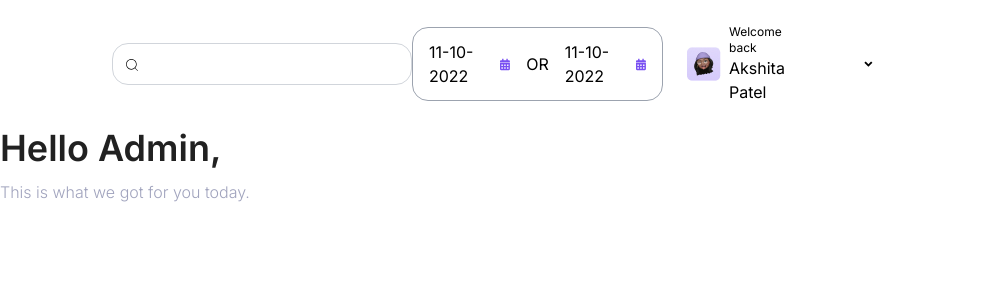
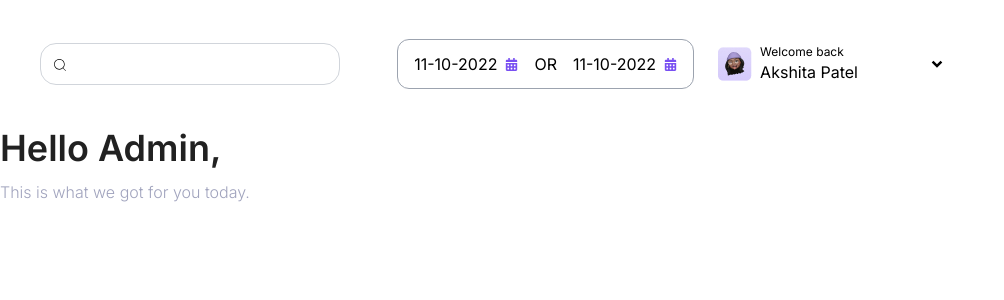
Before and after one commit to vivekkk-01/Admin-Panel, a Next.js app: page /dashboard in a window 1280 px wide. Shown: the top 300 px of the page, without its empty margins (0-1004 px from the left). Built offline with nearby package versions, Linux system fonts and the light colour scheme.

Commit message:
fixed some issues in Header component

```diff
--- a/src/components/Header.jsx
+++ b/src/components/Header.jsx
@@ -6,7 +6,7 @@ import { RiArrowDropDownLine } from "react-icons/ri";
 
 const Header = () => {
   return (
-    <header className="w-full h-32 px-28 flex items-center justify-between">
+    <header className="w-full h-32 px-10 flex items-center justify-between">
       <div className="relative">
         <CiSearch className="absolute top-3.5 left-3" />
         <input
@@ -15,7 +15,7 @@ const Header = () => {
         />
       </div>
       <div className="flex items-center gap-6">
-        <div className="flex items-center gap-4 p-3 px-4 border border-gray-400 rounded-2xl">
+        <div className="flex items-center gap-4 p-3 px-4 border border-gray-400 rounded-xl">
           <span className="flex items-center gap-2">
             <span>11-10-2022</span>
             <FaCalendarAlt className="text-purple" size={13} />
```
